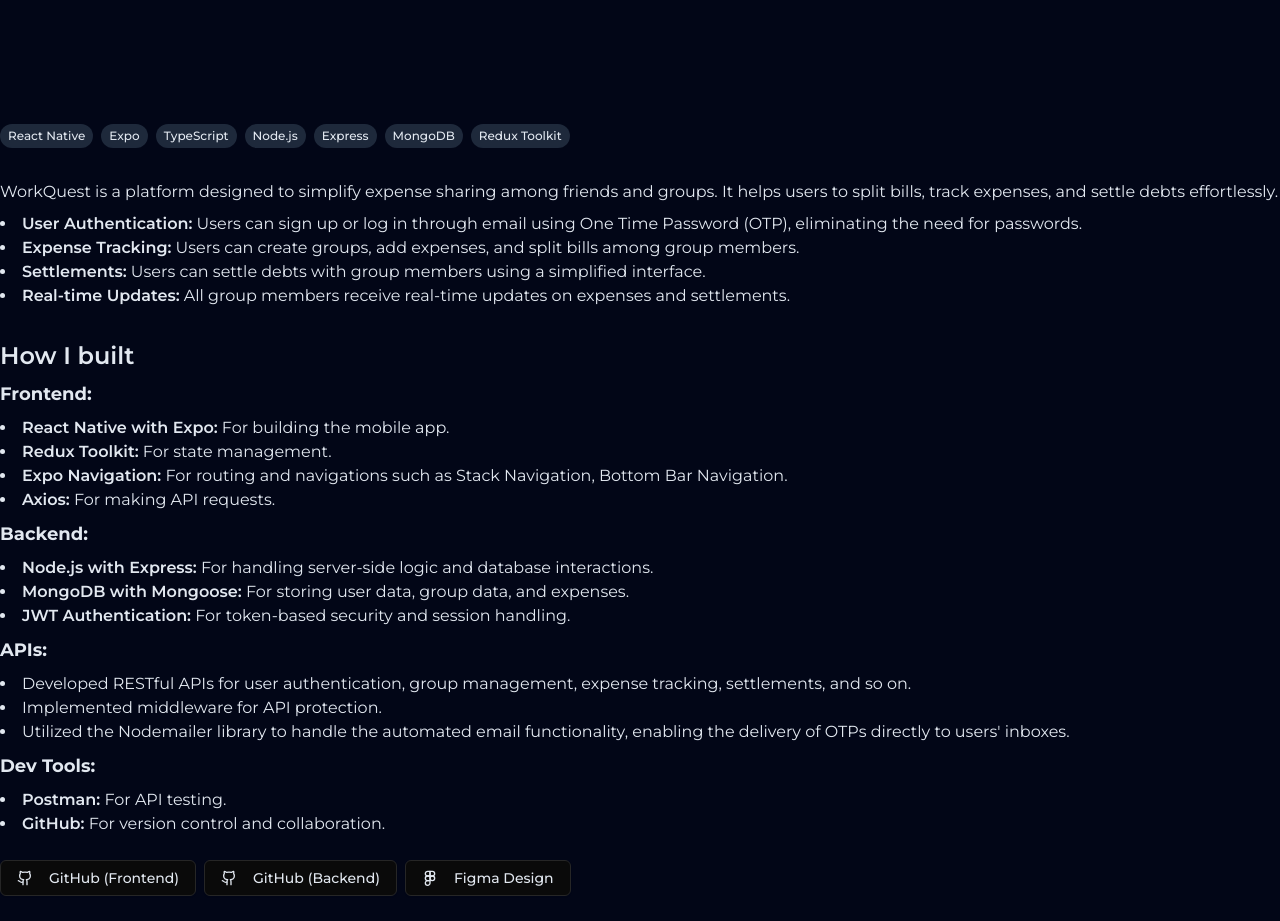
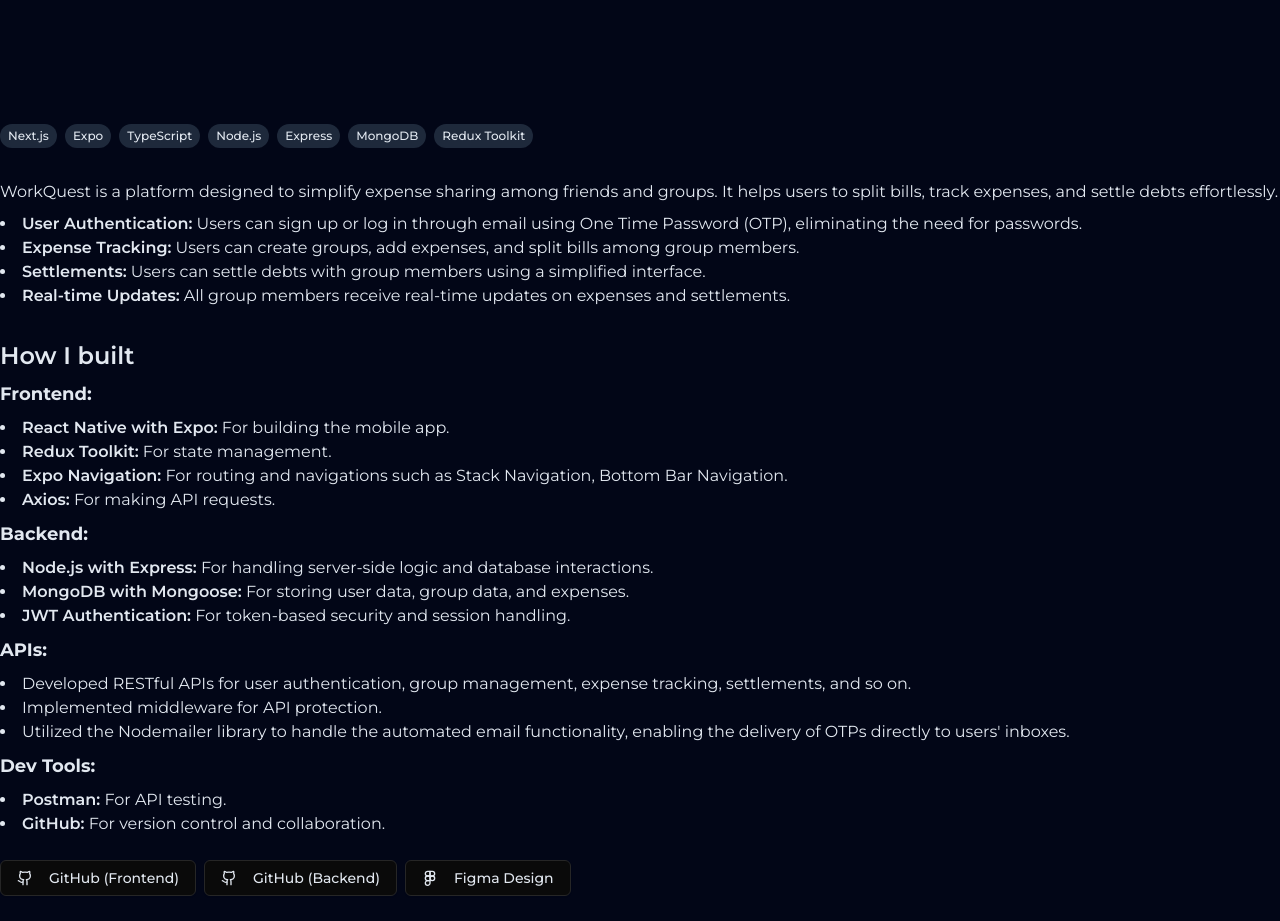
Before and after one commit to Amaru333/portfolio-2025, a Next.js app: page /projects/workquest in a window 1280 px wide. Shown: the part 980-1901 px from the top of the page. Built offline with nearby package versions, Linux system fonts and the light colour scheme.

Commit message:
Added analytics

```diff
--- a/package.json
+++ b/package.json
@@ -10,6 +10,7 @@
   },
   "dependencies": {
     "@radix-ui/react-slot": "^1.1.1",
+    "@vercel/analytics": "^1.4.1",
     "class-variance-authority": "^0.7.1",
     "clsx": "^2.1.1",
     "embla-carousel-autoplay": "^8.5.2",
--- a/src/components/project-list/workquest/index.tsx
+++ b/src/components/project-list/workquest/index.tsx
@@ -7,7 +7,7 @@
 
 function WorkQuest() {
   const stacks = [
-    "React Native",
+    "Next.js",
     "Expo",
     "TypeScript",
     "Node.js",
--- a/src/pages/_app.tsx
+++ b/src/pages/_app.tsx
@@ -2,10 +2,12 @@
 import { ThemeProvider } from "@/context/ThemeContext";
 import "@/styles/globals.css";
 import type { AppProps } from "next/app";
+import { Analytics } from "@vercel/analytics/react";
 
 export default function App({ Component, pageProps }: AppProps) {
   return (
     <>
+      <Analytics />
       <ThemeProvider>
         <div className="bg-slate-50 dark:bg-slate-950 text-slate-950 dark:text-slate-50">
           <Component {...pageProps} />
```
Also changed, not shown: 1 other file (tests, documents, lock files or other folders).
